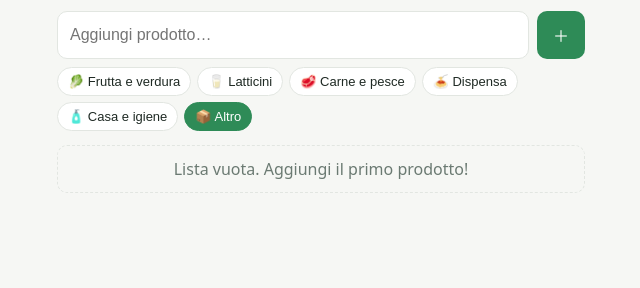
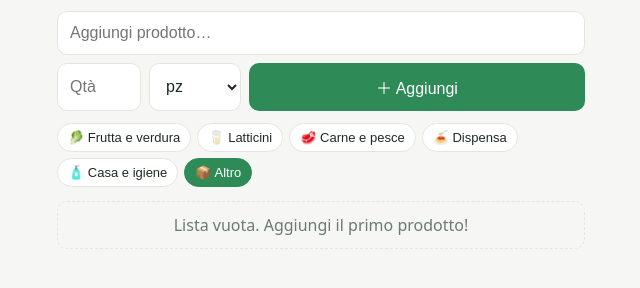
Before and after one commit to sergio-sfs/spesa, a plain HTML site: page index.html in a window 1280 px wide. Shown: the part 74-362 px from the top of the page, without its empty margins (319-959 px from the left). Drawn offline with Linux system fonts and the light colour scheme; no server answers.

Commit message:
Enhance product input form with quantity and unit
Updated form to include quantity and unit fields for products.

```diff
--- a/index.html
+++ b/index.html
@@ -12,16 +12,22 @@
 body{margin:0 auto;font:16px/1.4 system-ui,sans-serif;background:var(--bg);color:var(--tx);padding:16px;max-width:560px}
 h1{font-size:22px;margin:4px 0 2px}
 .sub{color:var(--mut);font-size:13px;margin-bottom:14px}
-form{display:flex;gap:8px;margin-bottom:8px}
-input[type=text]{flex:1;padding:12px;border:1px solid var(--bd);border-radius:10px;background:var(--card);color:var(--tx);font-size:16px;min-width:0}
+form{margin-bottom:8px}
+.r2{display:flex;gap:8px;margin-top:8px}
+input[type=text],select{padding:12px;border:1px solid var(--bd);border-radius:10px;background:var(--card);color:var(--tx);font-size:16px;min-width:0}
+#n{width:100%}
+#q{width:84px}
+#u{width:92px}
 button{border:0;border-radius:10px;padding:12px 16px;background:var(--ac);color:#fff;font-size:16px;cursor:pointer}
-.cats{display:flex;gap:6px;flex-wrap:wrap;margin-bottom:14px}
+.r2 button{flex:1}
+.cats{display:flex;gap:6px;flex-wrap:wrap;margin:12px 0 14px}
 .cats button{background:var(--card);color:var(--tx);border:1px solid var(--bd);padding:6px 10px;font-size:13px;border-radius:16px}
 .cats button.on{background:var(--ac);color:#fff;border-color:var(--ac)}
 h2{font-size:14px;margin:16px 0 6px;color:var(--mut);text-transform:uppercase;letter-spacing:.04em}
 .it{display:flex;align-items:center;gap:10px;background:var(--card);border:1px solid var(--bd);border-radius:10px;padding:10px 12px;margin-bottom:6px}
 .it input{width:22px;height:22px;accent-color:var(--ac)}
 .it span{flex:1;word-break:break-word}
+.it small{color:var(--mut);font-size:14px;margin-left:6px}
 .it.d span{text-decoration:line-through;color:var(--mut)}
 .x{background:none;color:var(--mut);padding:2px 8px;font-size:20px}
 .foot{display:flex;justify-content:space-between;align-items:center;margin-top:16px;color:var(--mut);font-size:13px}
@@ -32,7 +38,14 @@ h2{font-size:14px;margin:16px 0 6px;color:var(--mut);text-transform:uppercase;le
 <body>
 <h1>🛒 Lista della spesa</h1>
 <div class="sub" id="st">Connessione…</div>
-<form id="f"><input type="text" id="n" placeholder="Aggiungi prodotto…" autocomplete="off" enterkeyhint="done"><button>＋</button></form>
+<form id="f">
+<input type="text" id="n" placeholder="Aggiungi prodotto…" autocomplete="off" enterkeyhint="done">
+<div class="r2">
+<input type="text" id="q" inputmode="decimal" placeholder="Qtà" autocomplete="off">
+<select id="u"><option>pz</option><option>kg</option><option>g</option><option>l</option><option>ml</option><option>conf</option></select>
+<button>＋ Aggiungi</button>
+</div>
+</form>
 <div class="cats" id="cats"></div>
 <div id="list"></div>
 <div class="foot"><span id="cnt"></span><button id="clr" hidden>Rimuovi spuntati</button></div>
@@ -57,6 +70,7 @@ function render(){
       const cb=document.createElement("input");cb.type="checkbox";cb.checked=!!i.done;
       cb.onchange=()=>{i.done=cb.checked;render();w(()=>api("/"+i.id,"PATCH",{done:i.done}))};
       const s=document.createElement("span");s.textContent=i.name;
+      if(i.qty){const m=document.createElement("small");m.textContent="· "+i.qty+(i.unit?" "+i.unit:"");s.appendChild(m)}
       const x=document.createElement("button");x.className="x";x.textContent="×";x.setAttribute("aria-label","Elimina");
       x.onclick=()=>{items=items.filter(o=>o.id!==i.id);render();w(()=>api("/"+i.id,"DELETE"))};
       r.append(cb,s,x);L.appendChild(r);
@@ -72,7 +86,7 @@ async function load(){
   try{
     const o=await api("")||{};
     if(busy)return;
-    items=Object.keys(o).map(k=>({id:k,name:String(o[k].name||""),cat:CATS.includes(o[k].cat)?o[k].cat:CATS[5],done:!!o[k].done,ts:o[k].ts||0})).filter(i=>i.name);
+    items=Object.keys(o).map(k=>({id:k,name:String(o[k].name||""),qty:String(o[k].qty||""),unit:String(o[k].unit||""),cat:CATS.includes(o[k].cat)?o[k].cat:CATS[5],done:!!o[k].done,ts:o[k].ts||0})).filter(i=>i.name);
     $("st").textContent="Condivisa · si aggiorna da sola";
     render();
   }catch(e){$("st").textContent="Offline: riprovo…"}
@@ -80,11 +94,12 @@ async function load(){
 $("f").onsubmit=e=>{
   e.preventDefault();
   const v=$("n").value.trim();if(!v)return;
+  const q=$("q").value.trim().slice(0,10);
   const id="i"+Date.now().toString(36)+Math.random().toString(36).slice(2,6);
-  const it={name:v,cat:cat,done:false,ts:Date.now()};
+  const it={name:v,qty:q,unit:q?$("u").value:"",cat:cat,done:false,ts:Date.now()};
   items.push({id,...it});render();
   w(()=>api("/"+id,"PUT",it));
-  $("n").value="";$("n").focus();
+  $("n").value="";$("q").value="";$("n").focus();
 };
 $("clr").onclick=()=>{
   const d=items.filter(i=>i.done);items=items.filter(i=>!i.done);render();
```
